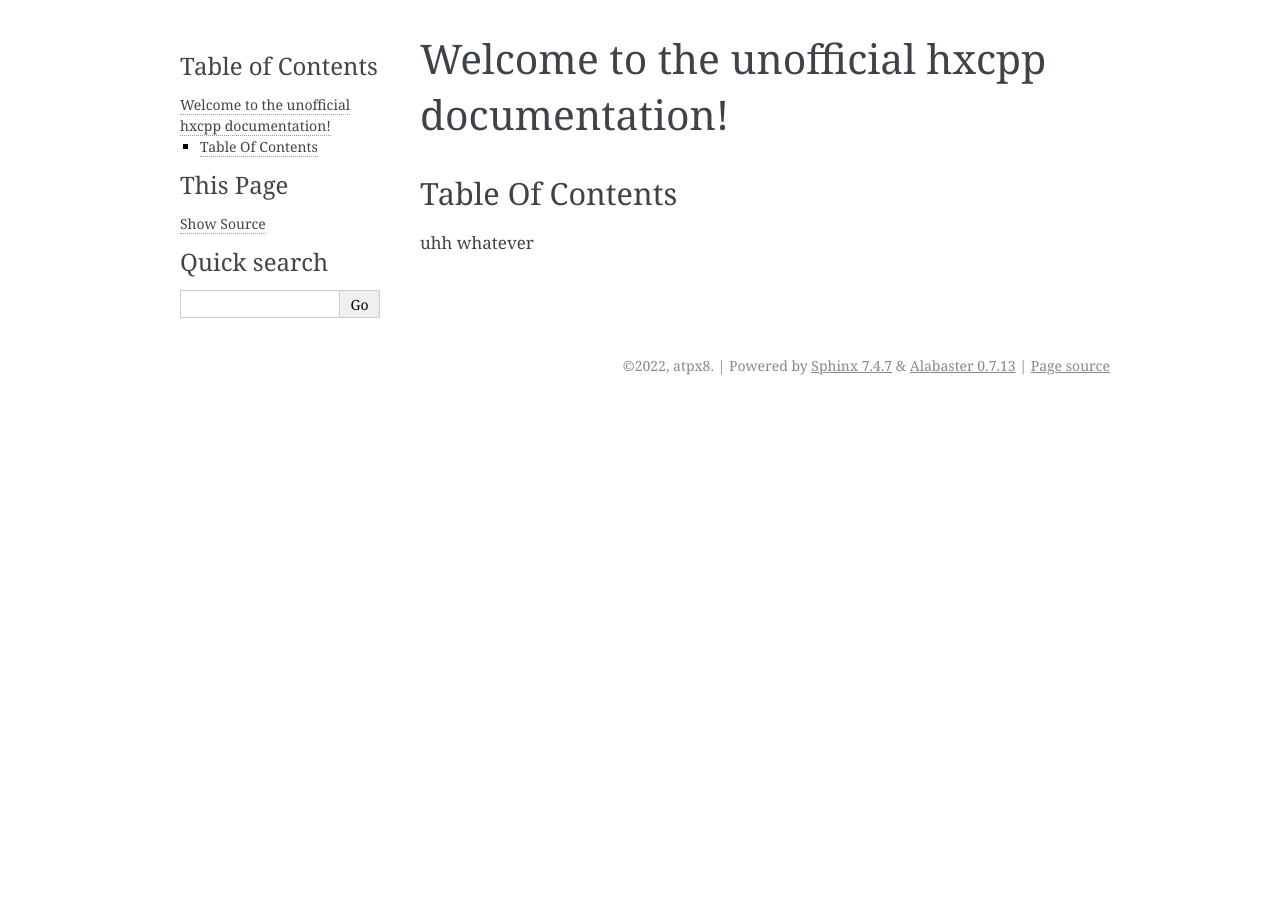
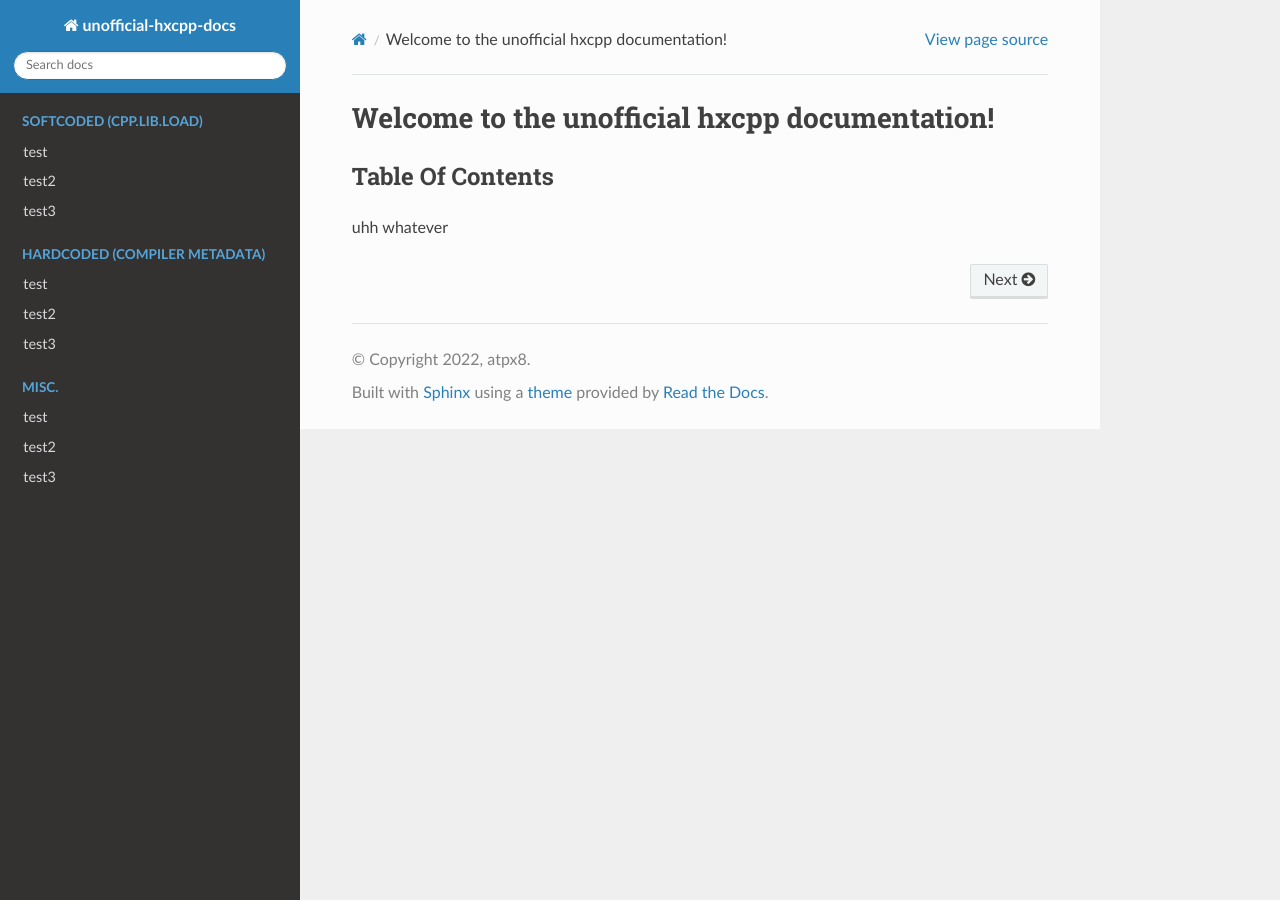
Before and after one commit to SomeoneSom/unofficial-hxcpp-docs, a Sphinx documentation site: the page built from docs/source/index.rst, in a window 1280 px wide. Built offline with Sphinx 7.4.7 and the Read the Docs theme 2.0.0, drawn with Linux system fonts in a browser that asks for light colours.

Commit message:
tocdepth test

```diff
--- a/docs/source/conf.py
+++ b/docs/source/conf.py
@@ -24,9 +24,9 @@
 # -- Options for HTML output -------------------------------------------------
 # https://www.sphinx-doc.org/en/master/usage/configuration.html#options-for-html-output
 
-html_theme = 'alabaster'
-#html_theme_options = {
-#    'navigation_depth': -1,
-#    'collapse-navigation': False
-#}
+html_theme = 'sphinx_rtd_theme'
+html_theme_options = {
+    'navigation_depth': -1,
+    'collapse-navigation': False
+}
 html_static_path = ['_static']
--- a/docs/source/index.rst
+++ b/docs/source/index.rst
@@ -2,6 +2,8 @@
    sphinx-quickstart on Fri Oct 28 16:00:14 2022.
    You can adapt this file completely to your liking, but it should at least
    contain the root `toctree` directive.
+
+:tocdepth: 2
 
 Welcome to the unofficial hxcpp documentation!
 ==============================================
```
